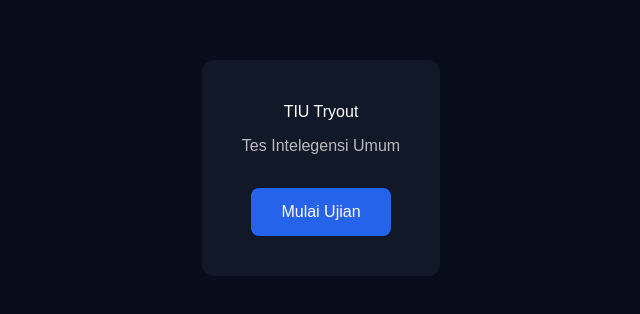
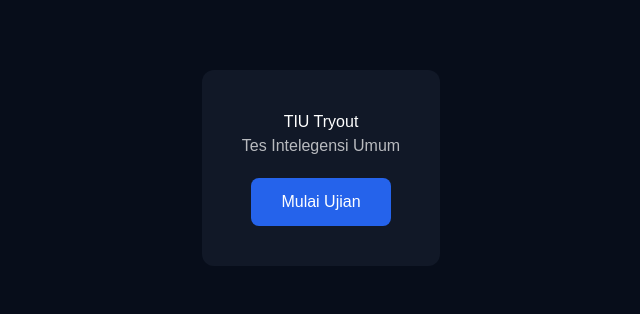
Before and after one commit to CPNSPath/cpnspath, a Next.js app: page /tryout/tiu in a window 1280 px wide. Shown: the part 232-546 px from the top of the page, without its empty margins (319-959 px from the left). Built offline with nearby package versions, Linux system fonts and the light colour scheme.

Commit message:
fix tiu page component

```diff
--- a/src/app/tryout/tiu/page.js
+++ b/src/app/tryout/tiu/page.js
@@ -2,20 +2,19 @@
 
 import { useRouter } from "next/navigation"
 
-export default function TIU(){
+export default function Page() {
 
   const router = useRouter()
 
-return(
-
+  return (
     <div style={{
       minHeight:"100vh",
       background:"#070d1a",
       color:"white",
-fontFamily:"Arial",
       display:"flex",
       justifyContent:"center",
-alignItems:"center"
+      alignItems:"center",
+      fontFamily:"Arial"
     }}>
 
       <div style={{
@@ -25,23 +24,21 @@ borderRadius:"12px",
         textAlign:"center"
       }}>
 
-<h1 style={{marginBottom:"10px"}}>
-TIU Tryout
-</h1>
+        <h1>TIU Tryout</h1>
 
-<p style={{marginBottom:"30px",opacity:0.7}}>
+        <p style={{opacity:0.7}}>
           Tes Intelegensi Umum
         </p>
 
         <button
           onClick={()=>router.push("/tryout/tiu/exam")}
           style={{
+            marginTop:"20px",
             padding:"12px 30px",
             background:"#2563eb",
             border:"none",
             borderRadius:"8px",
             color:"white",
-fontSize:"16px",
             cursor:"pointer"
           }}
         >
@@ -51,7 +48,6 @@ Mulai Ujian
       </div>
 
     </div>
-
   )
 
 }
```
Lines whose indentation alone changed are shown as unchanged.
